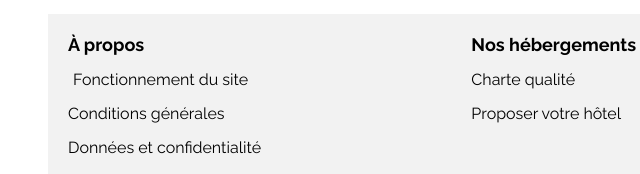
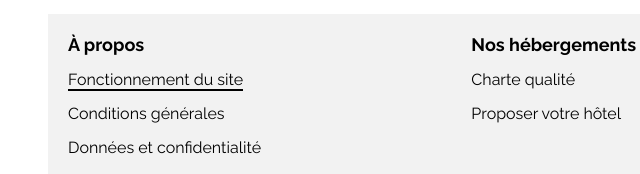
Before and after one commit to D-Sriver/Projet_2_booki_oc, a plain HTML site: page index.html in a window 1280 px wide. In both pictures the pointer is over the link "Fonctionnement du site". Shown: the part 1804-1978 px from the top of the page, 2-642 px from the left. Drawn offline with Linux system fonts and the light colour scheme.

Commit message:
🐛 FIX: change hover effect footer

```diff
--- a/css/style.css
+++ b/css/style.css
@@ -443,14 +443,9 @@ footer li {
 	list-style: none;
 }
 
-footer a {
-	transition: 0.3s;
-}
-
 footer a:hover {
-	padding: 0px 5px;
-	border-radius: 20px;
 	cursor: pointer;
+	border-bottom: solid 2px black
 }
 
 /* Le code ci-dessous correspond à la version responsive uniquement */
```
